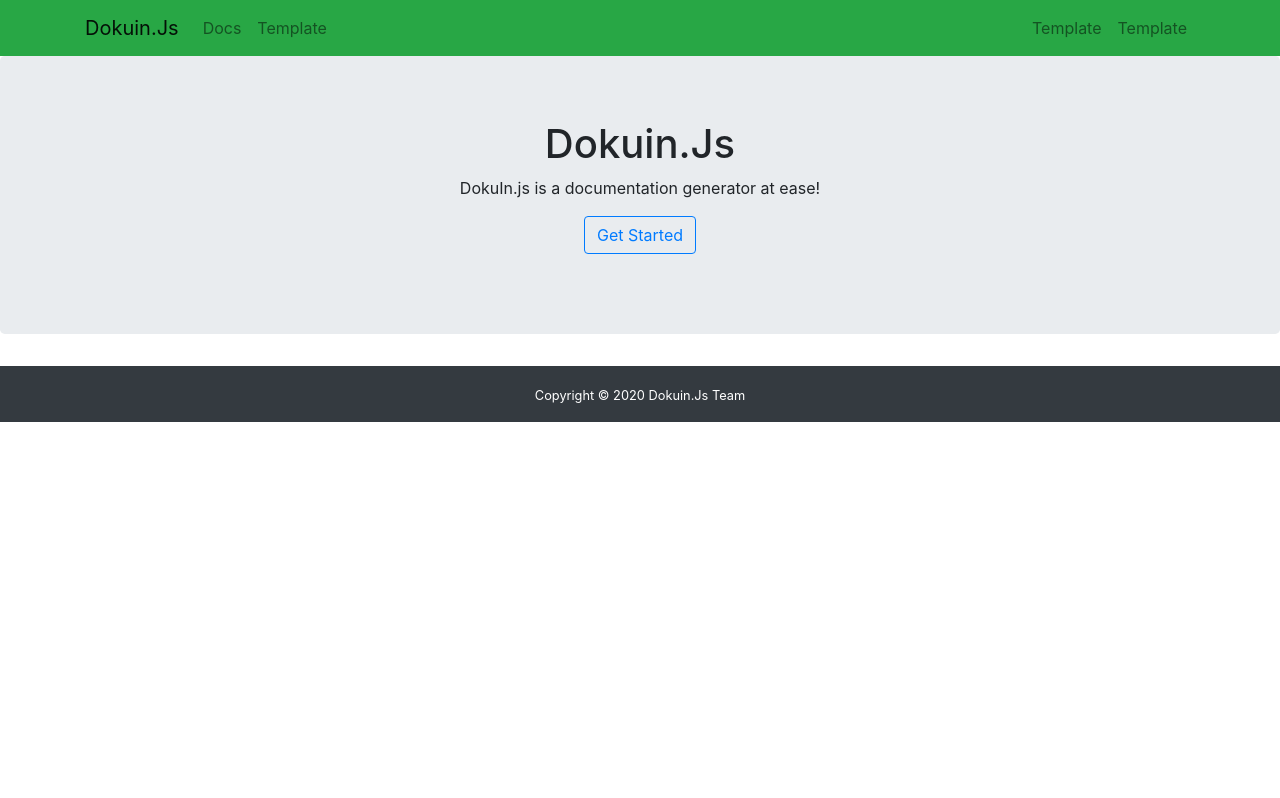
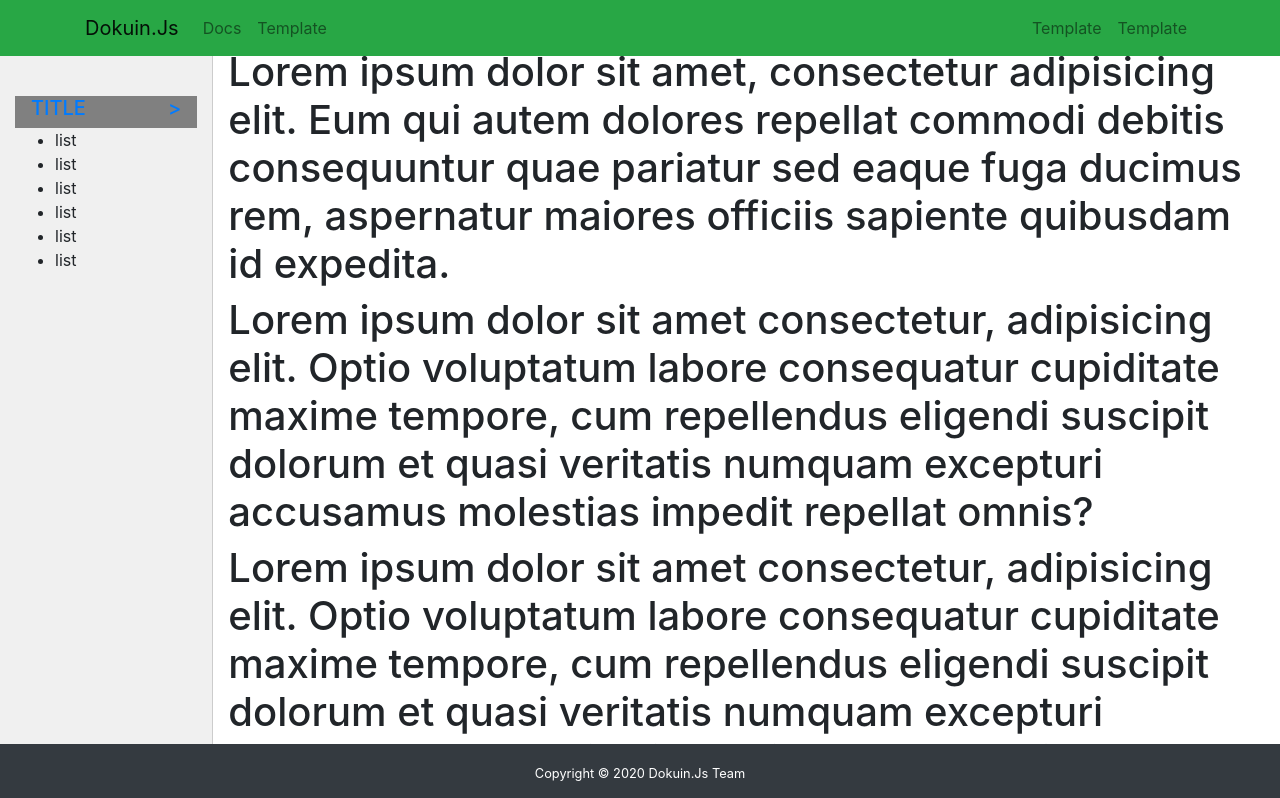
Before and after one commit to dokuin/docs, a React (Create React App) app: page /docs in a window 1280 px wide. Before the commit this address led to /. Shown: the top 798 px of the page. Built offline with nearby package versions, Linux system fonts and the light colour scheme.

Commit message:
fixing footer and navbar make side bar

```diff
--- a/src/App.js
+++ b/src/App.js
@@ -1,14 +1,15 @@
-import React from 'react'
+import React from "react";
 import {
   BrowserRouter as Router,
   Switch,
   Route,
   Redirect
-} from 'react-router-dom'
+} from "react-router-dom";
 
-import Header from './partials/Header'
-import Footer from './partials/Footer'
-import Homepage from './pages/Homepage'
+import Header from "./partials/Header";
+import Footer from "./partials/Footer";
+import Homepage from "./pages/Homepage";
+import Documentation from "./pages/Documentation";
 
 function App() {
   return (
@@ -16,14 +17,14 @@ function App() {
       <Header />
       <Switch>
         <Route exact path="/" component={Homepage} />
-
+        <Route path="/docs" component={Documentation}/>
         <Route path="*">
           <Redirect to="/" />
         </Route>
       </Switch>
       <Footer />
     </Router>
-  )
+  );
 }
 
-export default App
+export default App;
--- a/src/pages/Documentation.jsx
+++ b/src/pages/Documentation.jsx
@@ -1,11 +1,100 @@
-import React from 'react'
+import React from "react";
+import { Col, Row, Container, Button } from "react-bootstrap";
+import { useState } from 'reac'
 
 const Documentation = () => {
+
+
   return (
-    <div>
-      <h2>Documentation Page</h2>
-    </div>
-  )
-}
+    <Container fluid>
+      <Row className="mt-5">
+        <Col
+          className="position-fixed"
+          id="sticky-sidebar"
+          style={{
+            height: "100%",
+            backgroundColor: "#f0f0f0",
+            borderRight: "1px solid #cccccc"
+          }}
+          sm={2}
+        >
+          {/* list of sidebar */}
+          <div className="mt-5">
+            <a
+            className="px-3"
+              style={{
+                backgroundColor: "grey",
+                display: "flex",
+                justifyContent: 'space-between',
+              }}
+              onClick={()=> showList()}
+            >
+              <h5 style={{}}>TITLE</h5>
+              <h5>></h5>
+            </a>
 
-export default Documentation
+            <ul>
+              <li>list</li>
+              <li>list</li>
+              <li>list</li>
+              <li>list</li>
+              <li>list</li>
+              <li>list</li>
+            </ul>
+          </div>
+        </Col>
+        <Col>
+          <Row>
+            <Col sm={2}>{/* empty content for sidebar space */}</Col>
+            <Col sm={10}>
+              <h1>
+                Lorem ipsum dolor sit amet, consectetur adipisicing elit. Eum
+                qui autem dolores repellat commodi debitis consequuntur quae
+                pariatur sed eaque fuga ducimus rem, aspernatur maiores officiis
+                sapiente quibusdam id expedita.
+              </h1>
+              <h1>
+                Lorem ipsum dolor sit amet consectetur, adipisicing elit. Optio
+                voluptatum labore consequatur cupiditate maxime tempore, cum
+                repellendus eligendi suscipit dolorum et quasi veritatis numquam
+                excepturi accusamus molestias impedit repellat omnis?
+              </h1>
+              <h1>
+                Lorem ipsum dolor sit amet consectetur, adipisicing elit. Optio
+                voluptatum labore consequatur cupiditate maxime tempore, cum
+                repellendus eligendi suscipit dolorum et quasi veritatis numquam
+                excepturi accusamus molestias impedit repellat omnis?
+              </h1>
+              <h1>
+                Lorem ipsum dolor sit amet consectetur, adipisicing elit. Optio
+                voluptatum labore consequatur cupiditate maxime tempore, cum
+                repellendus eligendi suscipit dolorum et quasi veritatis numquam
+                excepturi accusamus molestias impedit repellat omnis?
+              </h1>
+              <h1>
+                Lorem ipsum dolor sit amet consectetur, adipisicing elit. Optio
+                voluptatum labore consequatur cupiditate maxime tempore, cum
+                repellendus eligendi suscipit dolorum et quasi veritatis numquam
+                excepturi accusamus molestias impedit repellat omnis?
+              </h1>
+              <h1>
+                Lorem ipsum dolor sit amet consectetur, adipisicing elit. Optio
+                voluptatum labore consequatur cupiditate maxime tempore, cum
+                repellendus eligendi suscipit dolorum et quasi veritatis numquam
+                excepturi accusamus molestias impedit repellat omnis?
+              </h1>
+              <h1>
+                Lorem ipsum dolor sit amet consectetur, adipisicing elit. Optio
+                voluptatum labore consequatur cupiditate maxime tempore, cum
+                repellendus eligendi suscipit dolorum et quasi veritatis numquam
+                excepturi accusamus molestias impedit repellat omnis?
+              </h1>
+            </Col>
+          </Row>
+        </Col>
+      </Row>
+    </Container>
+  );
+};
+
+export default Documentation;
--- a/src/pages/Homepage.jsx
+++ b/src/pages/Homepage.jsx
@@ -4,7 +4,7 @@ import Banner from '../components/homepage/Banner'
 
 const Homepage = () => {
   return (
-    <div>
+    <div className="mt-5">
       <Banner />
     </div>
   )
--- a/src/partials/Footer.jsx
+++ b/src/partials/Footer.jsx
@@ -2,7 +2,15 @@ import React from 'react'
 
 const Footer = () => {
   return (
-    <div className="bg-dark text-white text-center py-3">
+    <div
+    className="bg-dark text-white text-center py-3"
+    style={{
+      position:'fixed',
+      bottom:'0',
+      width:'100%'
+
+    }}
+    >
       <small>Copyright © 2020 Dokuin.Js Team</small>
     </div>
   )
--- a/src/partials/Header.jsx
+++ b/src/partials/Header.jsx
@@ -1,15 +1,17 @@
 import React from 'react'
 import { Navbar, Nav, Container } from 'react-bootstrap'
+import { Link } from 'react-router-dom'
 
 const Header = () => {
   return (
-    <Navbar collapseOnSelect expand="lg" className="bg-success">
+    <Navbar collapseOnSelect expand="lg" className="bg-success" fixed='top'
+    >
       <Container>
-        <Navbar.Brand href="#">Dokuin.Js</Navbar.Brand>
+        <Navbar.Brand as={Link} to='/' >Dokuin.Js</Navbar.Brand>
         <Navbar.Toggle aria-controls="responsive-navbar-nav" />
         <Navbar.Collapse id="responsive-navbar-nav">
           <Nav className="mr-auto">
-            <Nav.Link href="#features">Docs</Nav.Link>
+            <Nav.Link as={Link} to='/docs' >Docs</Nav.Link>
             <Nav.Link href="#pricing">Template</Nav.Link>
           </Nav>
           <Nav>
```
